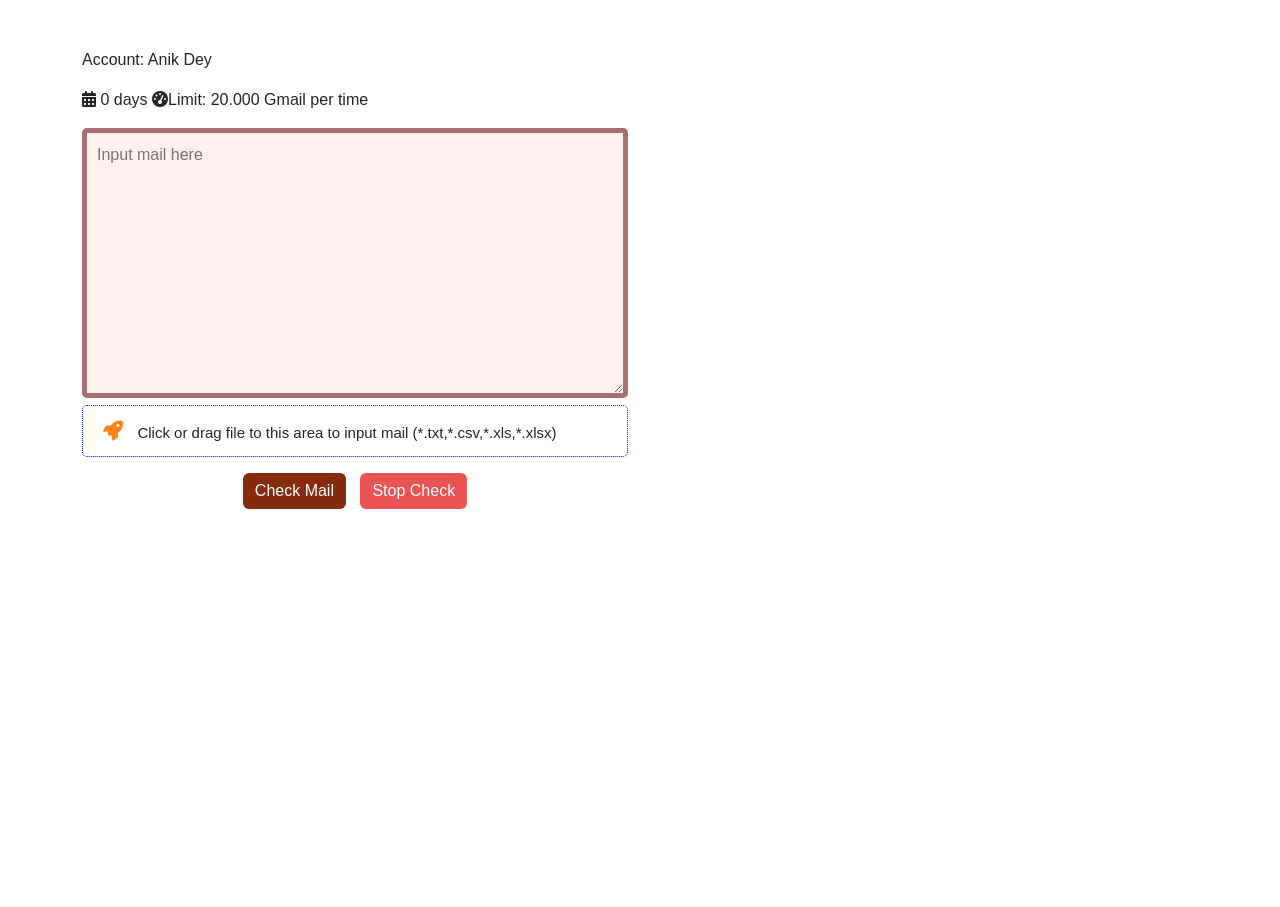
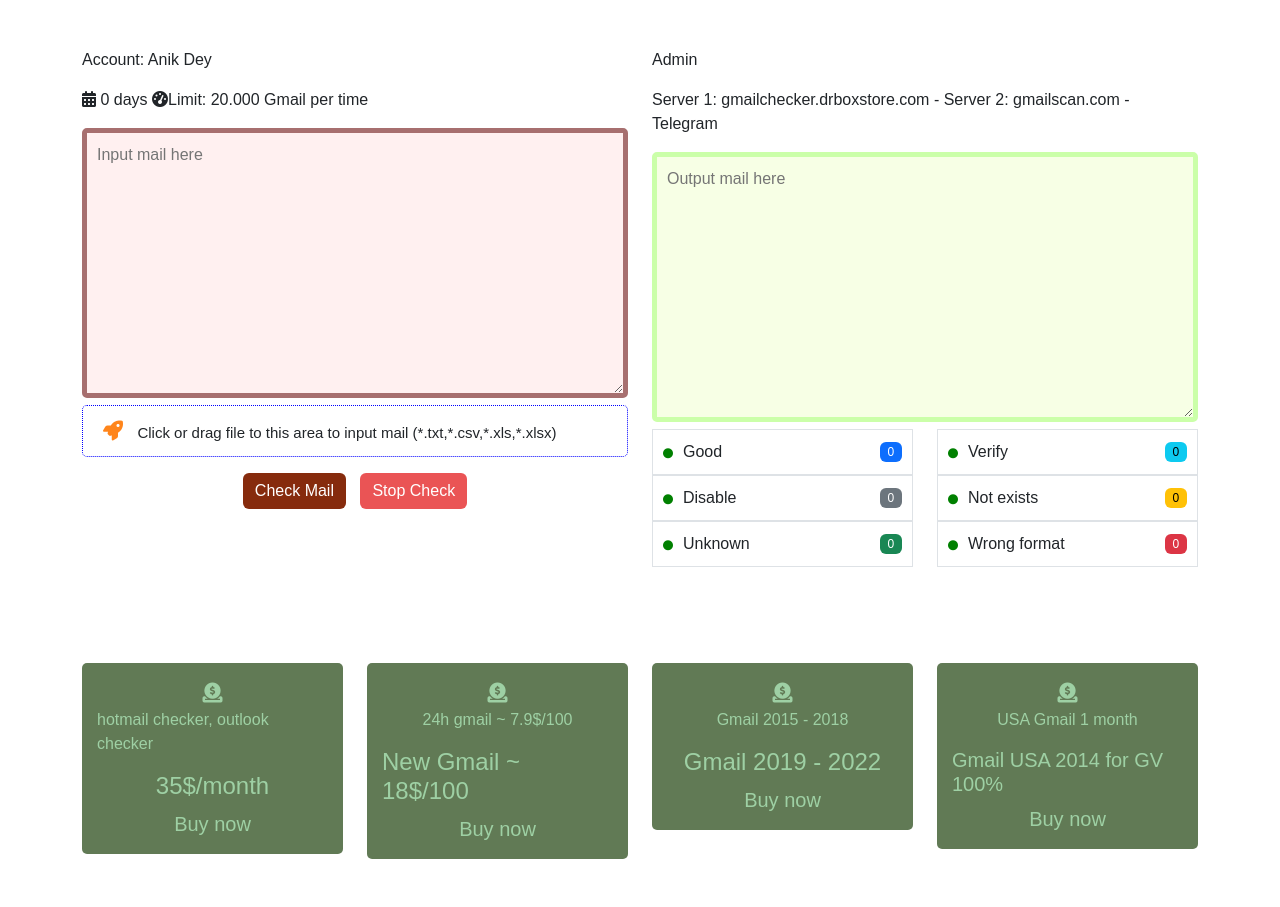
Before and after one commit to anikdey13/Gmail-Checker, a PHP site: page /home.php in a window 1280 px wide. Shown: the part 80-987 px from the top of the page. Before the commit the page ends 589 px from the top, so only its background shows below. Run offline with PHP 8.4, Linux system fonts and the light colour scheme; some web fonts are replaced.

Commit message:
home page design update

```diff
--- a/Css/style.css
+++ b/Css/style.css
@@ -252,3 +252,50 @@ button {
     background-color: #ea5455;
     border: none;
 }
+
+
+/* Output section css */
+
+
+.output__section .input__section__text-area textarea{
+    width: 100%;
+    padding: 10px;
+    background-color: #f7ffe5;
+    border: 5px solid #cbffa9;
+    border-radius: 5px;
+}
+
+
+.output__section-list .item-wrapper{
+    justify-content: space-between;
+    align-items: center;
+    padding: 10px;
+}
+.output__section-list .item-wrapper span{
+    font-weight: 500;
+}
+.output__section-list .item-wrapper i {
+    font-size: 10px;
+    color: green;
+    margin-right: 10px;
+}
+
+
+.card-wrapper {
+    display: flex;
+    justify-content: center;
+    align-items: center;
+    background-color: #617a55;
+    border-radius: 5px;
+    flex-direction: column;
+    padding: 15px;
+    color: #9ed0a4;
+}
+.card-wrapper a{
+    text-decoration: none;
+    font-size: 20px;
+    color: #9ed0a4;
+}
+.card-wrapper span{
+    font-size: 20px;
+}
--- a/home.php
+++ b/home.php
@@ -28,6 +28,98 @@
                     </div>
                 </div>
             </div>
+            <div class="col-lg-6">
+                <div class="output__section">
+                    <div class="input__section__account-info mb-3">
+                        <p>Admin</p>
+                        <span>Server 1: gmailchecker.drboxstore.com - </span>
+                        <span>Server 2: gmailscan.com - Telegram</span>
+                    </div>
+                    <div class="input__section__text-area">
+                        <textarea name="" id="" cols="30" rows="10" placeholder="Output mail here"></textarea>
+                    </div>
+                    <div class="output__section-list">
+                        <div class="row">
+                            <div class="col-lg-6">
+                                <div class="item-wrapper d-flex border ">
+                                    <span><i class="fa-solid fa-circle"></i>Good</span>
+                                    <span></span>
+                                    <span class="badge text-bg-primary">0</span>
+                                </div>
+                                <div class="item-wrapper d-flex border ">
+                                    <span><i class="fa-solid fa-circle"></i>Disable</span>
+                                    <span></span>
+                                    <span class="badge text-bg-secondary">0</span>
+                                </div>
+                                <div class="item-wrapper d-flex border ">
+                                    <span><i class="fa-solid fa-circle"></i>Unknown</span>
+                                    <span></span>
+                                    <span class="badge text-bg-success">0</span>
+                                </div>
+                            </div>
+                            <div class="col-lg-6">
+                                <div class="item-wrapper d-flex border ">
+                                    <span><i class="fa-solid fa-circle"></i>Verify</span>
+                                    <span></span>
+                                    <span class="badge text-bg-info">0</span>
+                                </div>
+                                <div class="item-wrapper d-flex border ">
+                                    <span><i class="fa-solid fa-circle"></i>Not exists</span>
+                                    <span></span>
+                                    <span class="badge text-bg-warning">0</span>
+                                </div>
+                                <div class="item-wrapper d-flex border ">
+                                    <span><i class="fa-solid fa-circle"></i>Wrong format</span>
+                                    <span></span>
+                                    <span class="badge text-bg-danger">0</span>
+                                </div>
+                            </div>
+                        </div>
+                    </div>
+                    <div class="input__section__progress-bar">
+
+                    </div>
+                </div>
+            </div>
+        </div>
+    </div>
+</section>
+
+<section class="home-page-cards py-5">
+    <div class="container">
+        <div class="row">
+            <div class="col-lg-3">
+                <div class="card-wrapper">
+                    <span><i class="fa-solid fa-circle-dollar-to-slot"></i></span>
+                    <p>hotmail checker, outlook checker</p>
+                    <h4>35$/month</h4>
+                    <a href="#">Buy now</a>
+                </div>
+            </div>
+            <div class="col-lg-3">
+                <div class="card-wrapper">
+                    <span><i class="fa-solid fa-circle-dollar-to-slot"></i></span>
+                    <p>24h gmail ~ 7.9$/100</p>
+                    <h4>New Gmail ~ 18$/100</h4>
+                    <a href="#">Buy now</a>
+                </div>
+            </div>
+            <div class="col-lg-3">
+                <div class="card-wrapper">
+                    <span><i class="fa-solid fa-circle-dollar-to-slot"></i></span>
+                    <p>Gmail 2015 - 2018</p>
+                    <h4>Gmail 2019 - 2022</h4>
+                    <a href="#">Buy now</a>
+                </div>
+            </div>
+            <div class="col-lg-3">
+                <div class="card-wrapper">
+                    <span><i class="fa-solid fa-circle-dollar-to-slot"></i></span>
+                    <p>USA Gmail 1 month</p>
+                    <h5>Gmail USA 2014 for GV 100%</h5>
+                    <a href="#">Buy now</a>
+                </div>
+            </div>
         </div>
     </div>
 </section>
```
